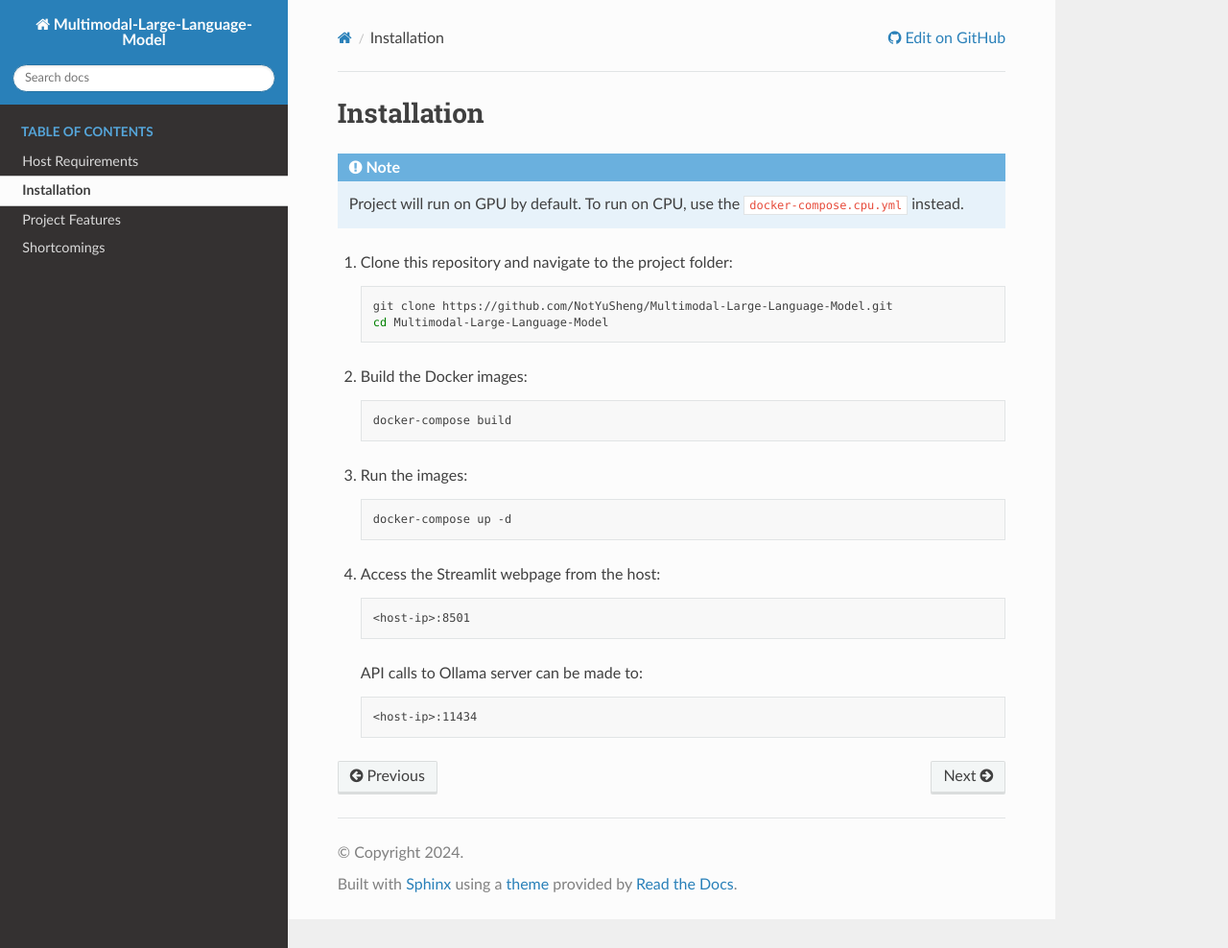
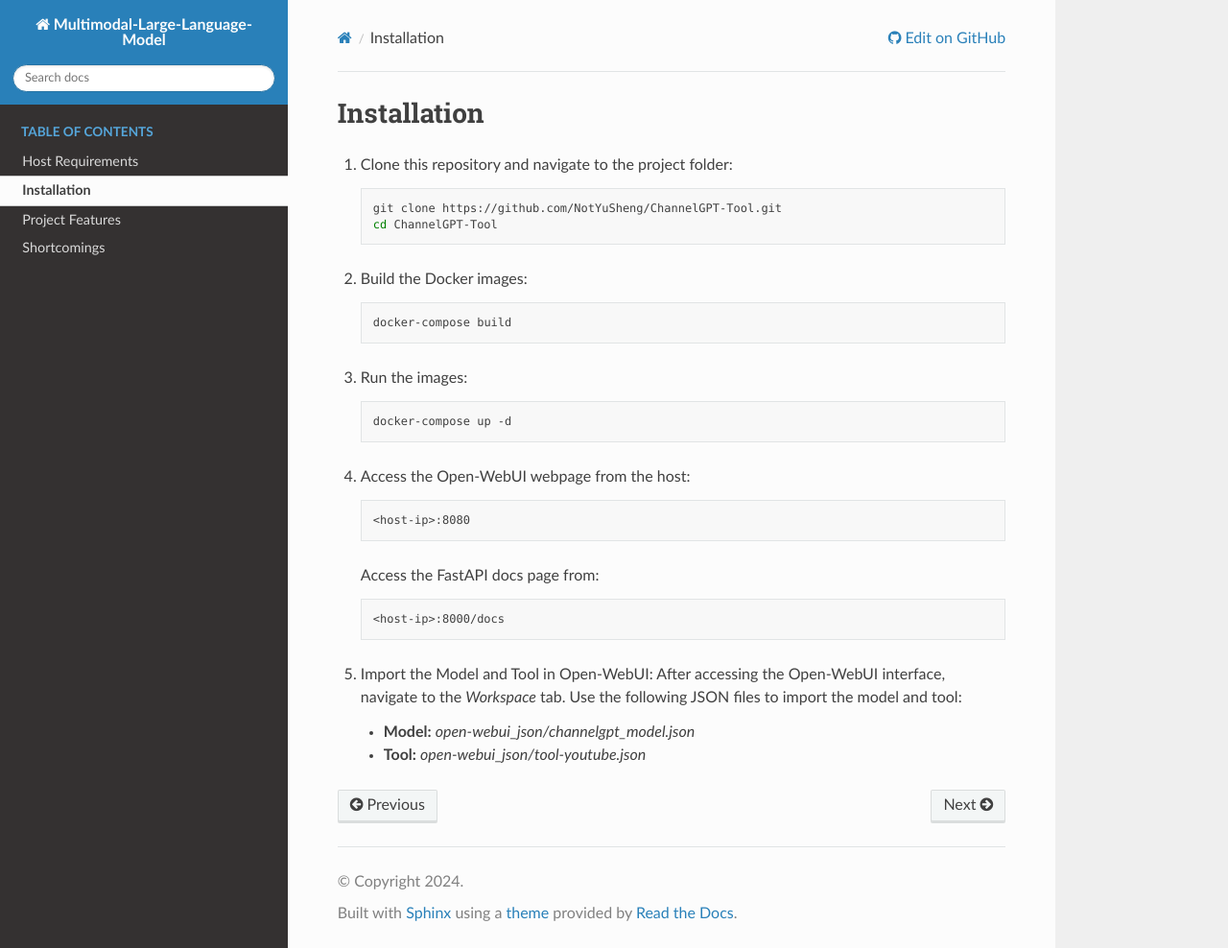
Before and after one commit to NotYuSheng/Multimodal-Large-Language-Model, a Sphinx documentation site: the page built from doc/installation.rst, in a window 1280 px wide and 988 px high. Shown: the whole window at 96% size. Built offline with Sphinx 7.4.7 and the Read the Docs theme 3.1.0, drawn with Linux system fonts in a browser that asks for light colours; pages that are not in the unit, such as notebooks, are missing from menus.

Commit message:
Update installation.rst

```diff
--- a/doc/installation.rst
+++ b/doc/installation.rst
@@ -1,16 +1,12 @@
 Installation
 =====
-
-.. note::
-
-   Project will run on GPU by default. To run on CPU, use the ``docker-compose.cpu.yml`` instead.
 
 1. Clone this repository and navigate to the project folder:
 
    .. code-block:: bash
 
-       git clone https://github.com/NotYuSheng/Multimodal-Large-Language-Model.git
-       cd Multimodal-Large-Language-Model
+       git clone https://github.com/NotYuSheng/ChannelGPT-Tool.git
+       cd ChannelGPT-Tool
 
 2. Build the Docker images:
 
@@ -24,14 +20,20 @@
 
        docker-compose up -d
 
-4. Access the Streamlit webpage from the host:
+4. Access the Open-WebUI webpage from the host:
 
    .. code-block:: text
 
-       <host-ip>:8501
+       <host-ip>:8080
 
-   API calls to Ollama server can be made to:
+   Access the FastAPI docs page from:
 
    .. code-block:: text
 
-       <host-ip>:11434
+       <host-ip>:8000/docs
+
+5. Import the Model and Tool in Open-WebUI:
+   After accessing the Open-WebUI interface, navigate to the `Workspace` tab. Use the following JSON files to import the model and tool:
+
+   - **Model:** `open-webui_json/channelgpt_model.json`
+   - **Tool:** `open-webui_json/tool-youtube.json`
```
